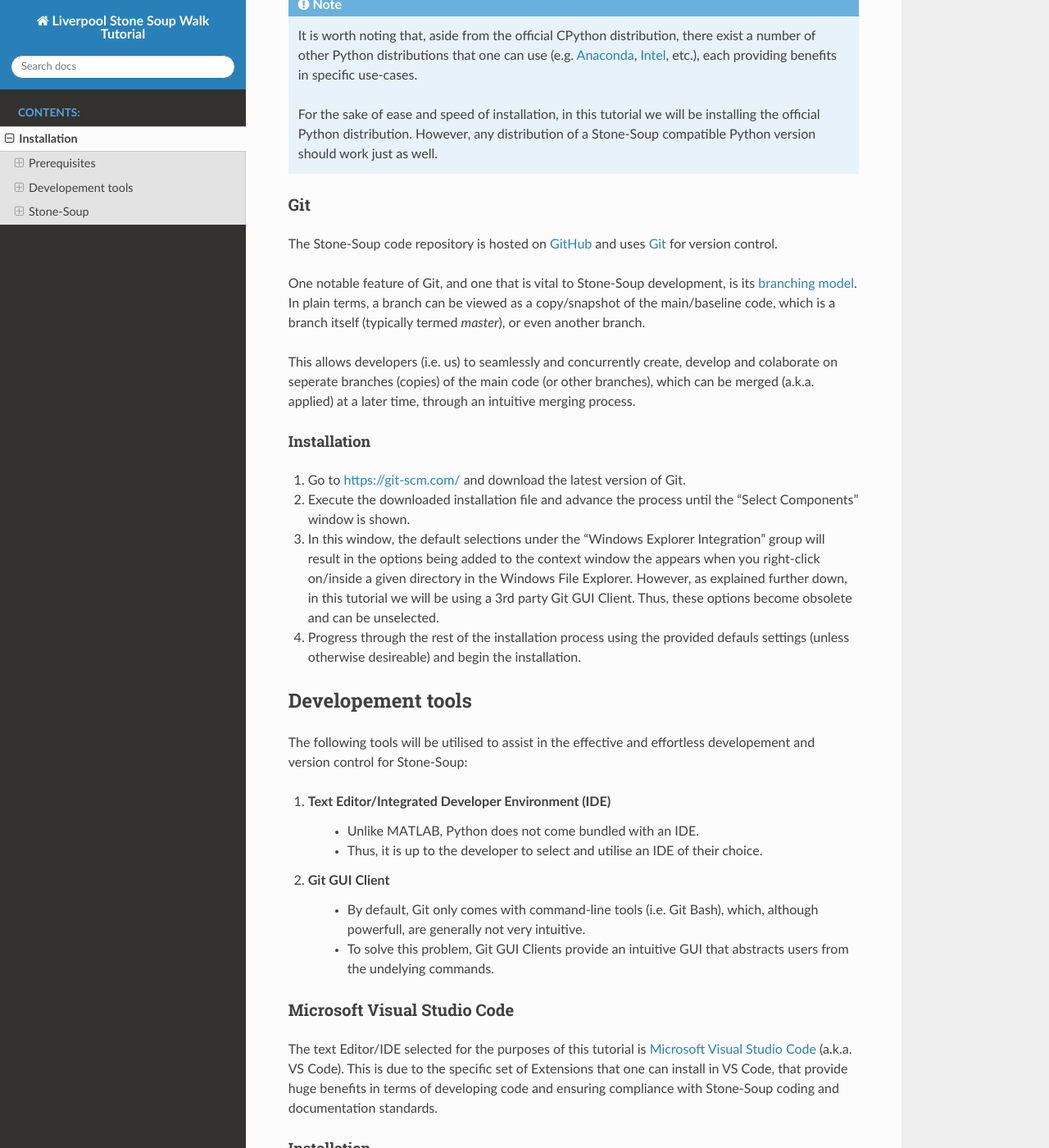
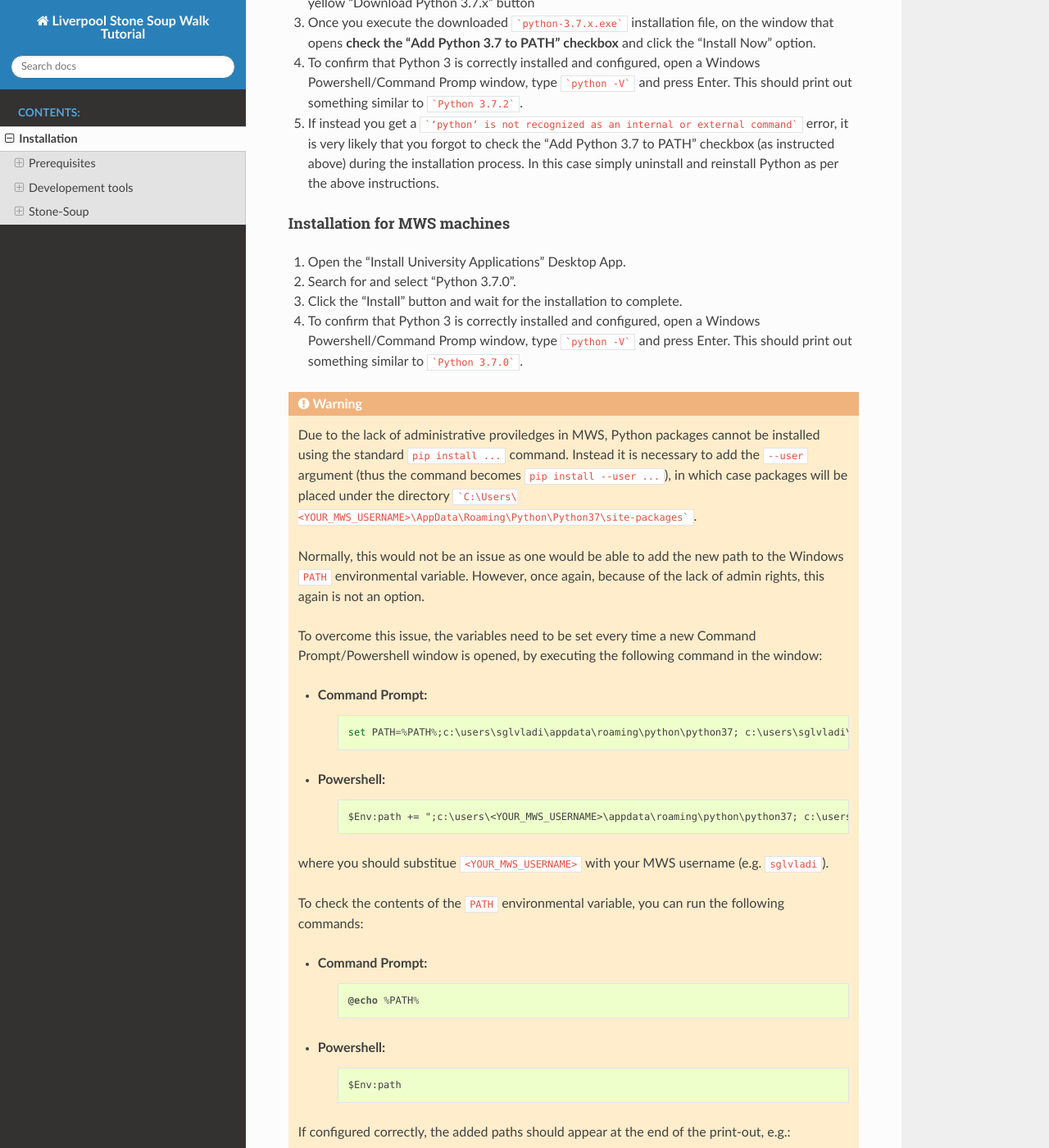
Before and after one commit to dstl/Stone-Soup, a Sphinx documentation site: the page built from liverpool-walk-tutorial/source/installation.rst, in a window 1280 px wide and 1400 px high, scrolled down 908 px. Shown: the whole window at 82% size. Built offline with Sphinx 7.4.7 and the Read the Docs theme 2.0.0, drawn with Linux system fonts in a browser that asks for light colours; some of the changed text lies outside the part shown.

Commit message:
Updated documentation to factor in MWS machines

````diff
--- a/liverpool-walk-tutorial/source/index.rst
+++ b/liverpool-walk-tutorial/source/index.rst
@@ -21,6 +21,8 @@ This is a step-by-step tutorial/guide to setting up Stone Soup for development p
 .. note::
     This installation tutorial is aimed for Windows 10 (both Generic and MWS) systems. However, the described process should be mostly identical for machines running on Windows 7 or 8.x.
 
+    In the context of this document, the term MWS will be used to refer to MWS machines for which the user does NOT have administrative priviledges, e.g. the lab/library computers.
+
 .. toctree::
    :maxdepth: 5
    :caption: Contents:
--- a/liverpool-walk-tutorial/source/installation.rst
+++ b/liverpool-walk-tutorial/source/installation.rst
@@ -1,5 +1,12 @@
 Installation
 ============
+
+.. note::
+    This installation tutorial is aimed for Windows 10 (both Generic and MWS) systems. However, the described process should be mostly identical for machines running on Windows 7 or 8.x.
+
+    In the context of this document, the term MWS will be used to refer to MWS machines for which the user does NOT have administrative priviledges, e.g. the lab/library computers.
+
+    For MWS machines with administrative priviledges, e.g. Staff personal computers, the same process as for non-MWS machines can be followed.
 
 Prerequisites
 -------------
@@ -13,8 +20,8 @@ Python
 
 Stone-Soup is a Python-based framework and thus a working Python installation is a mandatory requirement for one to work with and develop in Stone-Soup.
 
-Installation
-************
+Installation for non-MWS machines
+*********************************
 
 1. Go to `<https://www.python.org/downloads/>`_
 2. Search for and download the latest Python 3.7.x version. Alternatively, simply click on the yellow "Download Python 3.7.x" button
@@ -22,12 +29,58 @@ Installation
 4. To confirm that Python 3 is correctly installed and configured, open a Windows Powershell/Command Promp window, type ```python -V``` and press Enter. This should print out something similar to ```Python 3.7.2```.
 5. If instead you get a ```‘python’ is not recognized as an internal or external command``` error, it is very likely that you forgot to check the "Add Python 3.7 to PATH" checkbox (as instructed above) during the installation process. In this case simply uninstall and reinstall Python as per the above instructions.
 
+Installation for MWS machines
+*****************************
+
+1. Open the "Install University Applications" Desktop App.
+2. Search for and select "Python 3.7.0".
+3. Click the "Install" button and wait for the installation to complete.
+4. To confirm that Python 3 is correctly installed and configured, open a Windows Powershell/Command Promp window, type ```python -V``` and press Enter. This should print out something similar to ```Python 3.7.0```.
+
+.. _Warning:
+
+.. warning::
+
+    Due to the lack of administrative proviledges in MWS, Python packages cannot be installed using the standard ``pip install ...`` command. Instead it is necessary to add the ``--user`` argument (thus the command becomes ``pip install --user ...``), in which case packages will be placed under the directory ```C:\Users\<YOUR_MWS_USERNAME>\AppData\Roaming\Python\Python37\site-packages```.
+
+    Normally, this would not be an issue as one would be able to add the new path to the Windows ``PATH`` environmental variable. However, once again, because of the lack of admin rights, this again is not an option.
+
+    To overcome this issue, the variables need to be set every time a new Command Prompt/Powershell window is opened, by executing the following command in the window:
+
+    - Command Prompt:
+        .. code::
+
+            set PATH=%PATH%;c:\users\sglvladi\appdata\roaming\python\python37; c:\users\sglvladi\appdata\roaming\python\python37\Scripts"
+
+    - Powershell:
+        .. code::
+
+            $Env:path += ";c:\users\<YOUR_MWS_USERNAME>\appdata\roaming\python\python37; c:\users\<YOUR_MWS_USERNAME>\appdata\roaming\python\python37\Scripts"
+
+    where you should substitue ``<YOUR_MWS_USERNAME>`` with your MWS username (e.g. ``sglvladi``).
+
+    To check the contents of the ``PATH`` environmental variable, you can run the following commands:
+
+    - Command Prompt:
+        .. code::
+
+            @echo %PATH%
+
+    - Powershell:
+        .. code::
+
+            $Env:path
+
+    If configured correctly, the added paths should appear at the end of the print-out, e.g.:
+
+        .. code::
+
+            C:\Program Files\Python37\Scripts\;C:\Program Files\Python37\;C:\Program Files (x86)\Cuminas\Document Express DjVu Plug-in\;C:\Program Files (x86)\Common Files\Oracle\Java\javapath;C:\Windows\system32;C:\Windows;C:\Windows\System32\Wbem;C:\Windows\System32\WindowsPowerShell\v1.0\;C:\Program Files\IBM\SPSS\Statistics\24\JRE\bin;C:\Program Files (x86)\Common Files\Roxio Shared\DLLShared\;C:\Program Files (x86)\Common Files\Roxio Shared\9.0\DLLShared\;C:\Program Files\dotnet\;C:\Program Files\Microsoft SQL Server\130\Tools\Binn\;C:\Program Files (x86)\Microsoft Emulator Manager\1.0\;C:\Program Files (x86)\ESRIUK\ProductivitySuite\bin\;C:\Windows\gnu;C:\MATLAB2018\runtime\win64;C:\MATLAB2018\bin;C:\Program Files\Git219\cmd;V:\Batch;C:\Users\sglvladi\AppData\Local\Microsoft\WindowsApps;V:\Batch;c:\users\sglvladi\appdata\roaming\python\python37; c:\users\sglvladi\appdata\roaming\python\python37\Scripts
+
 .. note::
     It is worth noting that, aside from the official CPython distribution, there exist a number of other Python distributions that one can use (e.g. `Anaconda <https://www.anaconda.com/download/>`_, `Intel <https://software.intel.com/en-us/distribution-for-python>`_, etc.), each providing benefits in specific use-cases.
 
     For the sake of ease and speed of installation, in this tutorial we will be installing the official Python distribution. However, any distribution of a Stone-Soup compatible Python version should work just as well.
-
-
 
 Git
 ~~~
@@ -37,12 +90,19 @@ One notable feature of Git, and one that is vital to Stone-Soup development, is
 
 This allows developers (i.e. us) to seamlessly and concurrently create, develop and colaborate on seperate branches (copies) of the main code (or other branches), which can be merged (a.k.a. applied) at a later time, through an intuitive merging process.
 
-Installation
-************
+Installation for non-MWS machines
+*********************************
 1. Go to `<https://git-scm.com/>`_ and download the latest version of Git.
 2. Execute the downloaded installation file and advance the process until the "Select Components" window is shown.
 3. In this window, the default selections under the "Windows Explorer Integration" group will result in the options being added to the context window the appears when you right-click on/inside a given directory in the Windows File Explorer. However, as explained further down, in this tutorial we will be using a 3rd party Git GUI Client. Thus, these options become obsolete and can be unselected.
 4. Progress through the rest of the installation process using the provided defauls settings (unless otherwise desireable) and begin the installation.
+
+Installation for MWS machines
+*****************************
+
+1. Open the "Install University Applications" Desktop App.
+2. Search for and select "GIT 2.19.0".
+3. Click the "Install" button and wait for the installation to complete.
 
 Developement tools
 ------------------
@@ -65,12 +125,20 @@ The text Editor/IDE selected for the purposes of this tutorial is `Microsoft Vis
 
 .. _Installation:
 
-Installation
-************
+Installation for non-MWS machines
+*********************************
+
 1. Go to `<https://code.visualstudio.com/>`_ and download a version of VS Code for your OS.
 2. Execute the downloaded installation file and advance the process until the "Select Additional Tasks" window is shown.
 3. In this window, selecting the checkboxes under the "Other:" section will enable you to open specific files/directories in VS Code by simply right-clicking on them and selecting the "Open with Code" option that is added to the context menu. From experience, this has proven as a very convenient alternative to the process of opening the editor and following the standard ```File > Open...``` sequence. Thus it is advisable that you select these options.
 4. Proceed to the next step and click "Install" to begin the installation.
+
+Installation for MWS machines
+*****************************
+
+1. Open the "Install University Applications" Desktop App.
+2. Search for and select "Visual Studio Code 1.23.1".
+3. Click the "Install" button and wait for the installation to complete.
 
 .. note::
     There exist various popular alternative IDEs, such as `PyCharm <https://www.jetbrains.com/pycharm/>`_, `Sublime Text <https://www.sublimetext.com/>`_ and `Visual Studio <https://visualstudio.microsoft.com/vs/>`_ (not to be mistaken with VS Code), which developers may also use if desireable, however the extensions and configuration process documented below does not apply to these editors.
@@ -112,10 +180,11 @@ Configuration
 *************
 Once installed, extensions must be configured to operate in the desired manner. This can be done as follows:
 
-1. Go to ```File > Preferences > Settings```. This opens up a GUI based Settings editor.
-2. VS Code settings are stored in JSON files. In the top-right corner of the Settings tab, click on the button depicting a ```{}``` symbol to view the underlying JSON files.
-3. On the right half of tab that opens up, make sure that the "USER SETTINGS" tab is selected.
-4. Copy and paste the following settings in the provided editor window:
+1. Go to ```File > Preferences > Settings```.
+2. In newer versions of VS Code, this opens up a GUI based ``Settings`` editor tab. If this is the case go to Step 3. For MWS machines, skip to Step 4.
+3. In the top-right corner of the Settings tab, click on the button depicting a ```{}``` symbol to view the underlying JSON files.
+4. On the right half of tab that opens up, make sure that the "USER SETTINGS" tab is selected.
+5. Copy and paste the following settings in the provided editor window:
 
     .. code::
 
@@ -167,8 +236,8 @@ The Git GUI Client selected for the purposes of this tutorial is `SmartGit <http
 
     .. [#f3] `<https://www.syntevo.com/smartgit/purchase/>`_
 
-Installation
-************
+Installation for non-MWS machines
+*********************************
 1. Go to `<https://www.syntevo.com/smartgit/download/>`_ and download a version of SmartGit for Windows.
 2. Extract the contents of the downloaded folder and proceed to execute the contained "\*.exe" installation file.
 3. Progress through the installation process using the provided defauls settings (unless otherwise desireable) and begin the installation.
@@ -177,6 +246,11 @@ Installation
 6. On the next window, set up your `Git Credentials <https://git-scm.com/docs/gitcredentials>`_ by inserting a User Name of you choice and the email address of your GitHub account (that has access to Stone-Soup).
 7. Progress through the rest of the setup steps using the default settings.
 8. SmartGit should open automatically once the setup is finished.
+
+Installation for MWS machines
+*****************************
+
+Unfortunately, the "Install University Applications" app does not provide students/staff with SmartGit. Thus, SmartGit cannot be installed on MWS machines.
 
 Stone-Soup
 ----------
````
